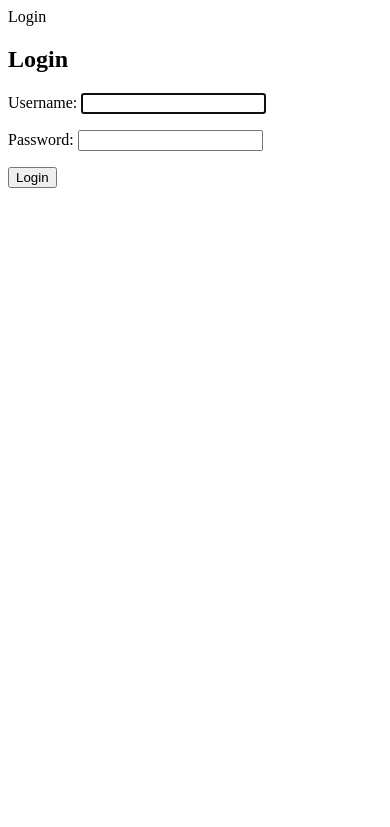
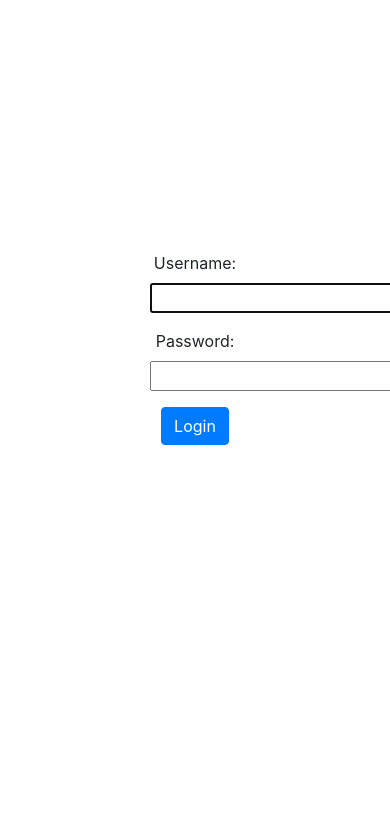
Before and after one commit to VenancioIgrejas/PI, a Django app: page /accounts/login/ in a window 390 px wide. Shown: the top 827 px of the page. Run offline with Django 3.2, Linux system fonts and the light colour scheme; some libraries are stand-ins or nearby versions.

Commit message:
creating template for login page

```diff
--- /dev/null
+++ b/templates/registration/base_login.html
@@ -0,0 +1,26 @@
+<head>
+    {% load static %}
+    <!-- Bootstrap CSS -->
+    <link rel="stylesheet" href="https://stackpath.bootstrapcdn.com/bootstrap/4.3.1/css/bootstrap.min.css" integrity="sha384-ggOyR0iXCbMQv3Xipma34MD+dH/1fQ784/j6cY/iJTQUOhcWr7x9JvoRxT2MZw1T" crossorigin="anonymous">
+    <link rel="stylesheet" href="{% static 'css/users.css' %}">
+    <title>WeightWatcher</title>
+</head>
+
+<body>
+    <div class="container">
+        <div class="row" style="margin-top:10px;">
+            <div class="Absolute-Center is-Responsive">
+                <div class="col-sm-4 offset-sm-4 text-center">
+                    {% block content %} {% endblock %}
+                </div>
+            </div>
+
+        </div>
+    </div>
+
+    <!-- Optional JavaScript -->
+    <!-- jQuery first, then Popper.js, then Bootstrap JS -->
+    <script src="https://code.jquery.com/jquery-3.3.1.slim.min.js" integrity="sha384-q8i/X+965DzO0rT7abK41JStQIAqVgRVzpbzo5smXKp4YfRvH+8abtTE1Pi6jizo" crossorigin="anonymous"></script>
+    <script src="https://cdnjs.cloudflare.com/ajax/libs/popper.js/1.14.7/umd/popper.min.js" integrity="sha384-UO2eT0CpHqdSJQ6hJty5KVphtPhzWj9WO1clHTMGa3JDZwrnQq4sF86dIHNDz0W1" crossorigin="anonymous"></script>
+    <script src="https://stackpath.bootstrapcdn.com/bootstrap/4.3.1/js/bootstrap.min.js" integrity="sha384-JjSmVgyd0p3pXB1rRibZUAYoIIy6OrQ6VrjIEaFf/nJGzIxFDsf4x0xIM+B07jRM" crossorigin="anonymous"></script>
+</body>
--- a/templates/registration/login.html
+++ b/templates/registration/login.html
@@ -1,11 +1,11 @@
 <!-- templates/registration/login.html -->
-{% block title %}Login{% endblock %}
+{% extends 'registration/base_login.html' %}
+<!-- {% block title %}Login{% endblock %} -->
+{% block content %}
 
-{% block content %}
-<h2>Login</h2>
 <form method="post">
-  {% csrf_token %}
-  {{ form.as_p }}
-  <button type="submit">Login</button>
+    {% csrf_token %} {{ form.as_p }}
+    <button type="submit" class="btn btn-primary">Login</button>
 </form>
+
 {% endblock %}
--- a/templates/static/css.html
+++ b/templates/static/css.html
@@ -12,5 +12,5 @@
 <link href="sticky-footer-navbar.css" rel="stylesheet">
 
 
-<!-- Bootstrap4-->>
+<!-- Bootstrap4-->
 <link rel="stylesheet" href="https://maxcdn.bootstrapcdn.com/bootstrap/4.0.0/css/bootstrap.min.css" integrity="sha384-Gn5384xqQ1aoWXA+058RXPxPg6fy4IWvTNh0E263XmFcJlSAwiGgFAW/dAiS6JXm" crossorigin="anonymous">
--- /dev/null
+++ b/templates/static/css/users.css
@@ -0,0 +1,16 @@
+.Absolute-Center {
+    margin: auto;
+    position: absolute;
+    top: 0;
+    left: 0;
+    bottom: 0;
+    right: 0;
+}
+
+.Absolute-Center.is-Responsive {
+    width: 50%;
+    height: 50%;
+    min-width: 200px;
+    max-width: 400px;
+    padding: 40px;
+}
--- a/templates/static/js.html
+++ b/templates/static/js.html
@@ -1,7 +1,7 @@
 <!-- jQuery (necessary for Bootstrap's JavaScript plugins) -->
 <script src="https://ajax.googleapis.com/ajax/libs/jquery/1.12.4/jquery.min.js"></script>
 
-<!-- Latest compiled and minified JavaScript -->
+<!-- Latest compiled and minified JavaScript
 <script src="https://maxcdn.bootstrapcdn.com/bootstrap/3.3.7/js/bootstrap.min.js" integrity="sha384-Tc5IQib027qvyjSMfHjOMaLkfuWVxZxUPnCJA7l2mCWNIpG9mGCD8wGNIcPD7Txa" crossorigin="anonymous"></script>
-
+-->
 <script src='https://cdnjs.cloudflare.com/ajax/libs/Chart.js/2.5.0/Chart.min.js'></script>
```
Also changed, not shown: templates/base_dashboard.html (+22 -9 lines), templates/dashboard.html (+8 -58 lines).
